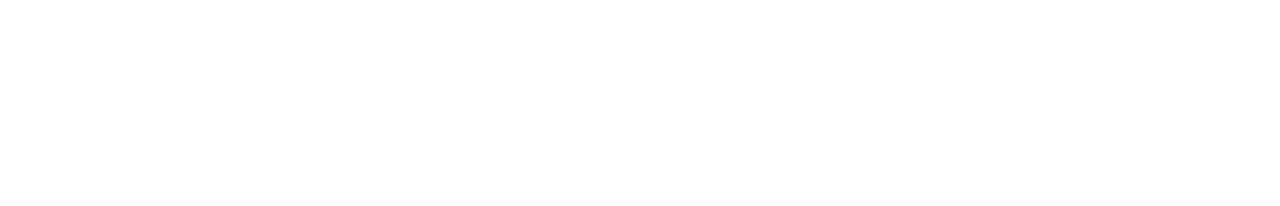
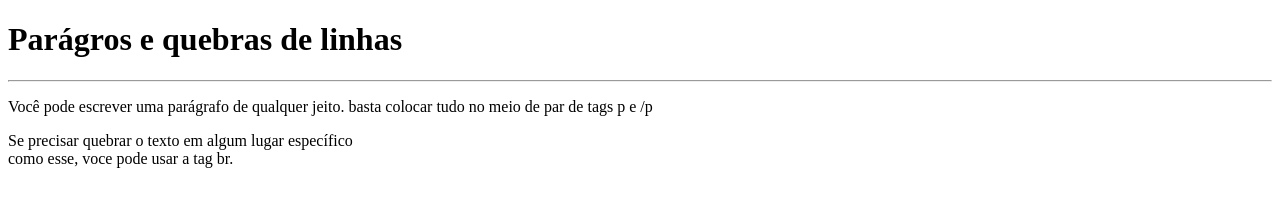
Before and after one commit to Berkhz/html-css, a plain HTML site: page ex002.html in a window 1280 px wide. Drawn offline with Linux system fonts and the light colour scheme.

Commit message:
ex002 html

```diff
--- a/ex002.html
+++ b/ex002.html
@@ -7,6 +7,14 @@
     <title>Segundo exercício do curso</title>
 </head>
 <body>
-
+    <h1>Parágros e quebras de linhas</h1>
+    <hr>
+    <p>Você pode escrever uma parágrafo de qualquer jeito.
+        basta colocar tudo no meio de par de tags p e /p </p>
+    <p>Se precisar quebrar
+        o texto em algum lugar
+        específico <br> como esse,
+        voce pode usar a tag br.
+    </p>
 </body>
 </html>
```
